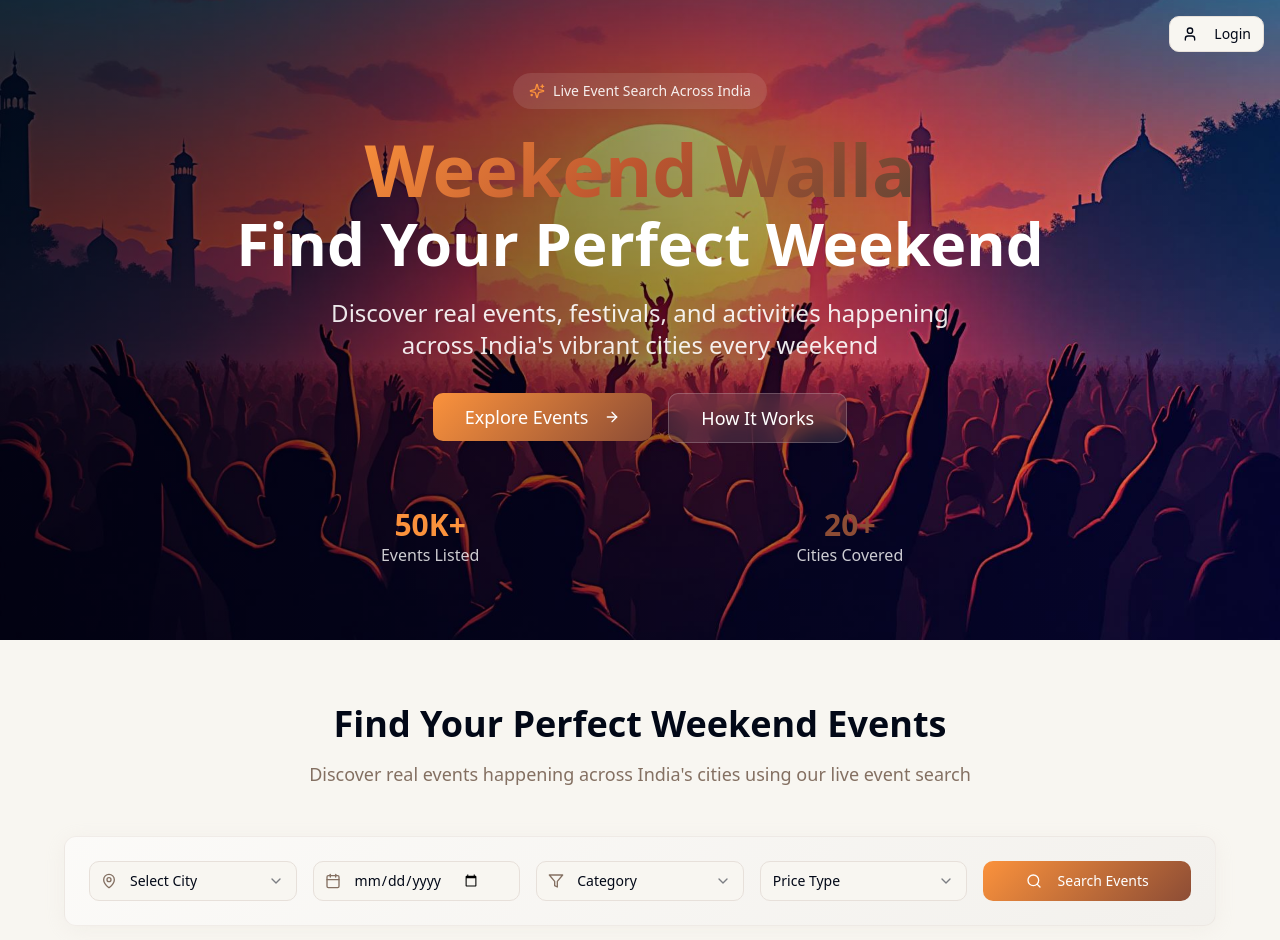
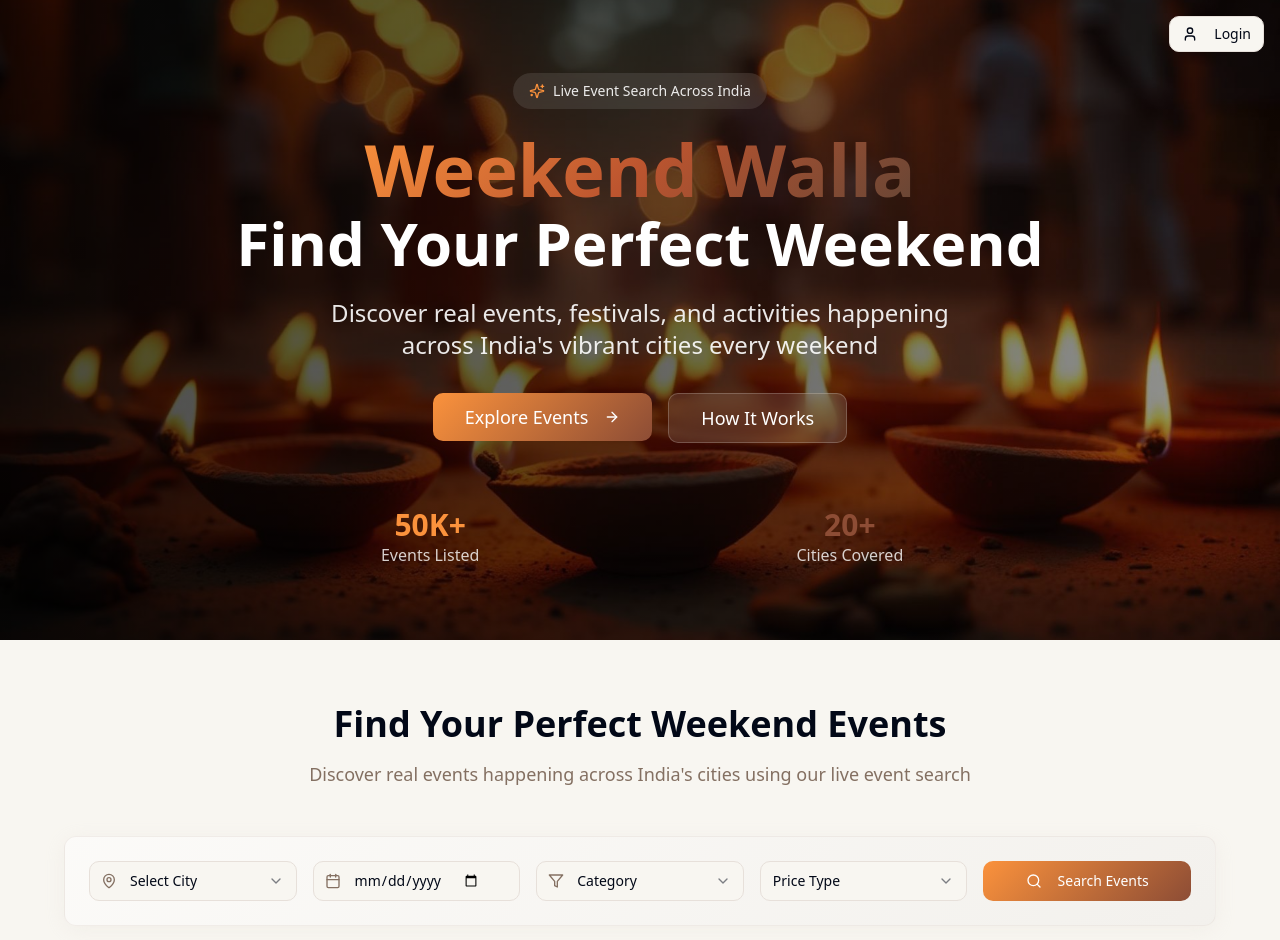
Before and after one commit to yaeboye/cityspark-events, a React (Vite) app: page / in a window 1280 px wide. Shown: the top 940 px of the page. Built offline with nearby package versions, Linux system fonts and the light colour scheme.

Commit message:
Update homepage background image
Update the homepage background image to a warm earthy Indian festival photo, ensuring text remains clearly visible and doesn't mix with the image.

```diff
--- a/src/components/HeroSection.tsx
+++ b/src/components/HeroSection.tsx
@@ -1,6 +1,6 @@
 import { Button } from "@/components/ui/button";
 import { ArrowRight, Sparkles } from "lucide-react";
-import heroImage from "@/assets/hero-events.jpg";
+import heroFestival from "@/assets/hero-festival.jpg";
 
 interface HeroSectionProps {
   onGetStarted: () => void;
@@ -12,9 +12,9 @@ export const HeroSection = ({ onGetStarted }: HeroSectionProps) => {
       {/* Background Image */}
       <div
         className="absolute inset-0 bg-cover bg-center bg-no-repeat"
-        style={{ backgroundImage: `url(${heroImage})` }}
+        style={{ backgroundImage: `url(${heroFestival})` }}
       >
-        <div className="absolute inset-0 bg-gradient-to-r from-black/60 via-black/40 to-transparent"></div>
+        <div className="absolute inset-0 bg-gradient-to-r from-black/70 via-black/60 to-black/40"></div>
       </div>
 
       {/* Content */}
```
Also changed, not shown: src/assets/hero-festival.jpg (added).
